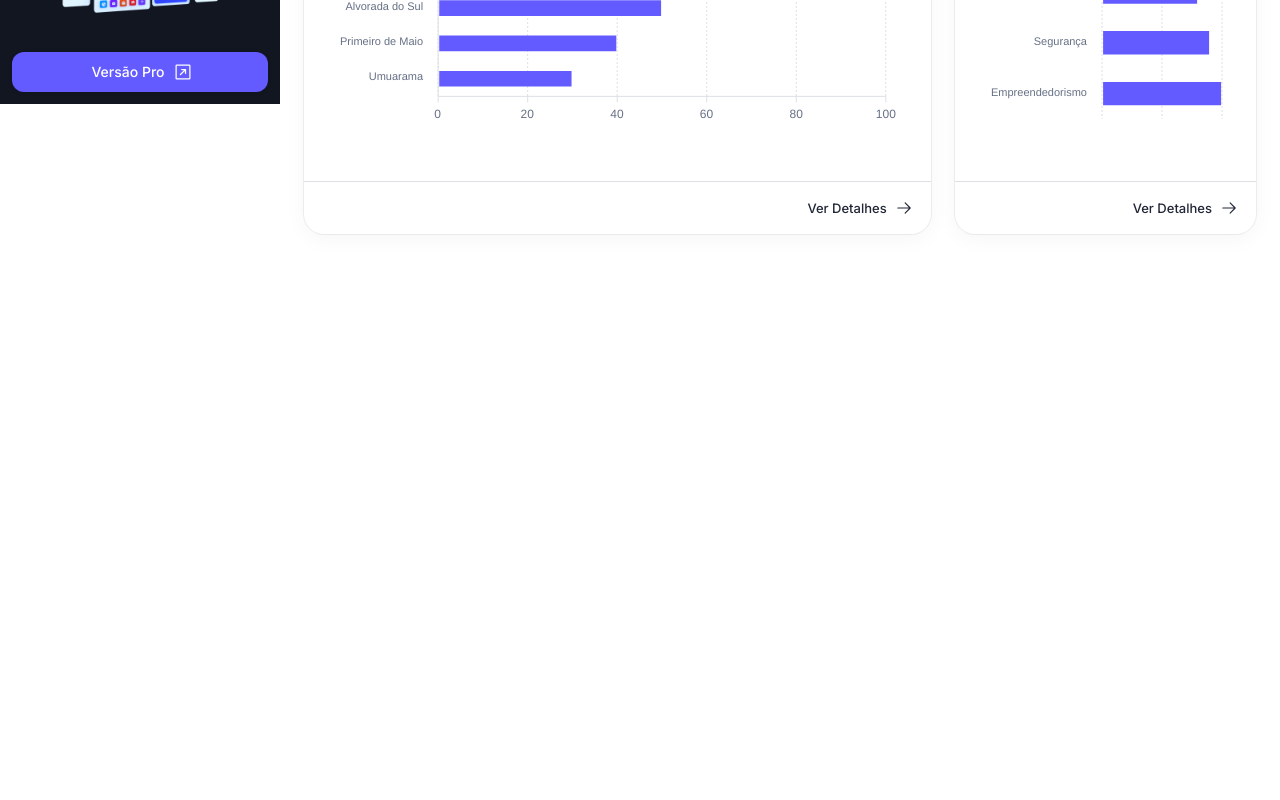
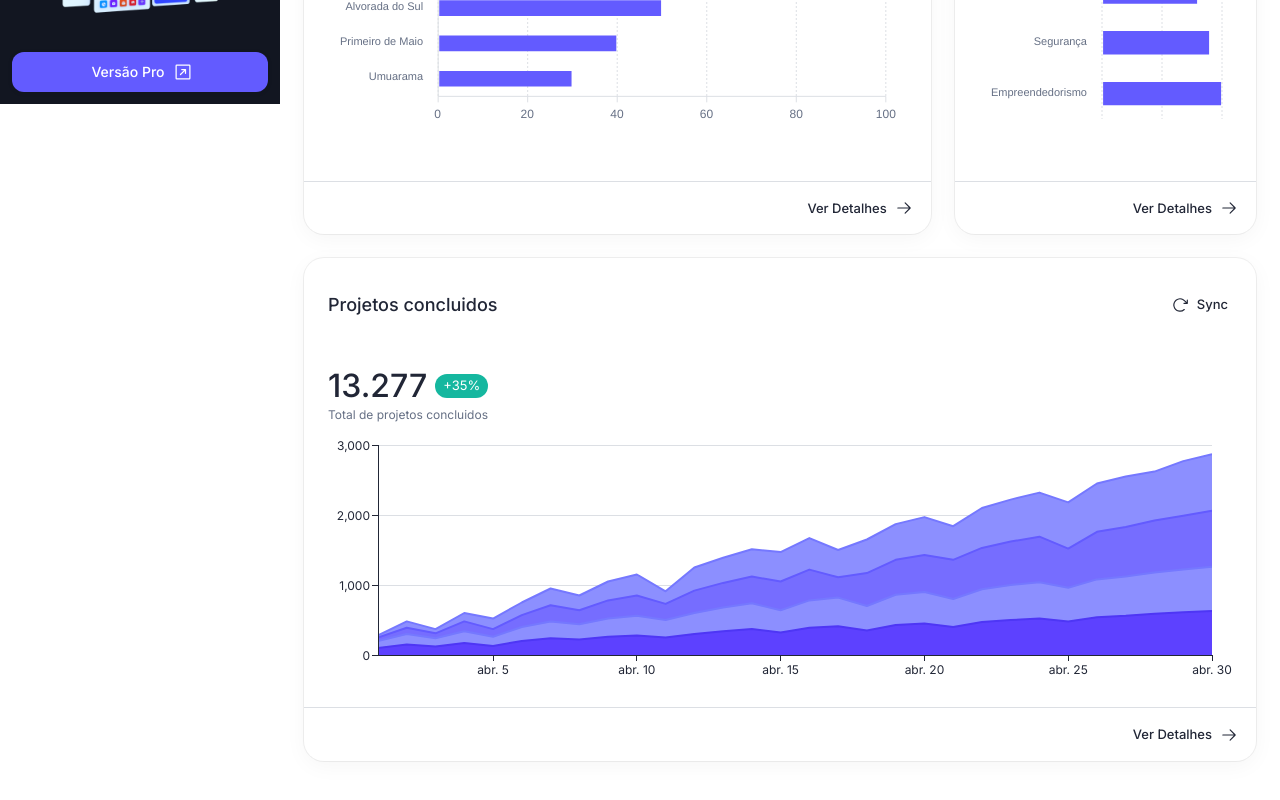
Before and after one commit to gabrielniino/material-kit-react, a Next.js app: page /dashboard in a window 1280 px wide. Shown: the part 696-1496 px from the top of the page. Before the commit the page ends 994 px from the top, so only its background shows below. Built offline with nearby package versions, Linux system fonts and the light colour scheme; no server answers; sample sign-in values are in the browser's storage.

Commit message:
chore: add linecharts in dashboard

```diff
--- a/package.json
+++ b/package.json
@@ -28,6 +28,7 @@
     "@mui/material": "5.15.20",
     "@mui/system": "5.15.20",
     "@mui/utils": "5.15.20",
+    "@mui/x-charts": "^7.23.1",
     "@mui/x-date-pickers": "7.7.1",
     "@phosphor-icons/react": "2.1.6",
     "apexcharts": "3.49.2",
--- a/src/app/dashboard/page.tsx
+++ b/src/app/dashboard/page.tsx
@@ -2,7 +2,7 @@ import * as React from 'react';
 import DynamicDashboard from "@/components/dashboard/overview/dynamic-dashboard";
 
 export const metadata = {
-  title: `Overview | Dashboard | Meu Sistema`,
+  title: `Overview | Dashboard | Smart Cities`,
 };
 
 export default function Page(): React.JSX.Element {
--- a/src/components/dashboard/layout/config.ts
+++ b/src/components/dashboard/layout/config.ts
@@ -5,7 +5,7 @@ export const navItems = [
   { key: 'overview', title: 'Dashboard', href: paths.dashboard.overview, icon: 'chart-pie' },
   { key: 'customers', title: 'Colaboradores', href: paths.dashboard.customers, icon: 'users' },
   { key: 'integrations', title: 'Integrações', href: paths.dashboard.integrations, icon: 'plugs-connected' },
-  { key: 'settings', title: 'Configuações', href: paths.dashboard.settings, icon: 'gear-six' },
+  { key: 'settings', title: 'Configurações', href: paths.dashboard.settings, icon: 'gear-six' },
   { key: 'account', title: 'Conta', href: paths.dashboard.account, icon: 'user' },
-  { key: 'error', title: 'Página de erro', href: paths.errors.notFound, icon: 'x-square' },
+  // { key: 'error', title: 'Página de erro', href: paths.errors.notFound, icon: 'x-square' },
 ] satisfies NavItemConfig[];
--- a/src/components/dashboard/overview/city-ranking.tsx
+++ b/src/components/dashboard/overview/city-ranking.tsx
@@ -79,7 +79,7 @@ function useChartOptions(): ApexOptions {
         },
         yaxis: {
             labels: {
-                formatter: (value) => (value > 0 ? `${value} registros` : `${value}`),
+                formatter: (value) => (value > 0 ? `${value} %` : `${value}`),
                 style: { colors: theme.palette.text.secondary },
             },
         },
--- a/src/components/dashboard/overview/dynamic-dashboard.tsx
+++ b/src/components/dashboard/overview/dynamic-dashboard.tsx
@@ -10,6 +10,7 @@ import { TotalProfit } from '@/components/dashboard/overview/total-profit';
 import { CityRanking } from '@/components/dashboard/overview/city-ranking';
 import { SectorRanking } from '@/components/dashboard/overview/sector-ranking';
 import { CscOrganization } from '@/components/dashboard/overview/csc-organization';
+import SessionsChart from './session-chart';
 
 export default function DynamicDashboard(): React.JSX.Element {
   const [selectedItem, setSelectedItem] = useState<'csc' | 'customers' | 'tasks' | 'profit'>('csc');
@@ -80,8 +81,9 @@ export default function DynamicDashboard(): React.JSX.Element {
           sx={{ height: '100%' }}
         />
       </Grid>
-            {/* <Grid lg={4} md={6} xs={12}>
-        <LatestProducts
+      <Grid lg={12} md={6} xs={12}>
+        <SessionsChart />
+        {/* <LatestProducts
           products={[
             {
               id: 'PRD-005',
@@ -164,8 +166,8 @@ export default function DynamicDashboard(): React.JSX.Element {
             },
           ]}
           sx={{ height: '100%' }}
-        />
-      </Grid> */}
+        /> */}
+      </Grid>
     </Grid>
   );
 }
--- /dev/null
+++ b/src/components/dashboard/overview/session-chart.tsx
@@ -0,0 +1,170 @@
+import * as React from 'react';
+import { useTheme } from '@mui/material/styles';
+import Card from '@mui/material/Card';
+import CardActions from '@mui/material/CardActions';
+import CardContent from '@mui/material/CardContent';
+import CardHeader from '@mui/material/CardHeader';
+import Divider from '@mui/material/Divider';
+import Button from '@mui/material/Button';
+import { ArrowRight as ArrowRightIcon } from '@phosphor-icons/react/dist/ssr/ArrowRight';
+import Chip from '@mui/material/Chip';
+import Stack from '@mui/material/Stack';
+import Typography from '@mui/material/Typography';
+import { LineChart } from '@mui/x-charts/LineChart';
+import { alpha } from '@mui/material/styles';
+import { ArrowClockwise as ArrowClockwiseIcon } from '@phosphor-icons/react/dist/ssr/ArrowClockwise';
+import { ApexOptions } from 'apexcharts';
+
+function AreaGradient({ color, id }: { color: string; id: string }) {
+    return (
+        <defs>
+            <linearGradient id={id} x1="50%" y1="0%" x2="50%" y2="100%">
+                <stop offset="0%" stopColor={color} stopOpacity={0.5} />
+                <stop offset="100%" stopColor={color} stopOpacity={0} />
+            </linearGradient>
+        </defs>
+    );
+}
+
+function getDaysInMonth(month: number, year: number) {
+    const date = new Date(year, month, 0);
+    const monthName = date.toLocaleDateString('pt-br', {
+        month: 'short',
+    });
+    const daysInMonth = date.getDate();
+    const days = [];
+    let i = 1;
+    while (days.length < daysInMonth) {
+        days.push(`${monthName} ${i}`);
+        i += 1;
+    }
+    return days;
+}
+
+export default function SessionsChart() {
+    const theme = useTheme();
+    const data = getDaysInMonth(4, 2024);
+
+    const colorPalette = [
+        theme.palette.primary.light,
+        theme.palette.primary.main,
+        theme.palette.primary.dark,
+    ];
+
+    return (
+        <Card sx={{ width: '100%' }}>
+            <CardHeader
+                action={
+                    <Button color="inherit" size="small" startIcon={<ArrowClockwiseIcon fontSize="var(--icon-fontSize-md)" />}>
+                        Sync
+                    </Button>
+                }
+                title="Projetos concluidos"
+            />
+            <CardContent>
+                <Stack sx={{ justifyContent: 'space-between' }}>
+                    <Stack
+                        direction="row"
+                        sx={{
+                            alignContent: { xs: 'center', sm: 'flex-start' },
+                            alignItems: 'center',
+                            gap: 1,
+                        }}
+                    >
+                        <Typography variant="h4" component="p">
+                            13.277
+                        </Typography>
+                        <Chip size="small" color="success" label="+35%" />
+                    </Stack>
+                    <Typography variant="caption" sx={{ color: 'text.secondary' }}>
+                        Total de projetos concluidos
+                    </Typography>
+                </Stack>
+                <LineChart
+                    colors={colorPalette}
+                    xAxis={[{ scaleType: 'point', data, tickInterval: (index, i) => (i + 1) % 5 === 0 }]}
+                    series={[
+                        {
+                            id: 'csc',
+                            label: 'CSC',
+                            showMark: false,
+                            curve: 'linear',
+                            stack: 'total',
+                            area: true,
+                            stackOrder: 'ascending',
+                            data: [
+                                30, 90, 60, 120, 150, 180, 240, 210, 270, 300, 180, 330, 360, 390, 420, 450, 390, 480, 510, 540, 480, 570, 600, 630, 660, 690, 720, 700, 780, 810
+                            ],
+                        },
+                        {
+                            id: 'iese',
+                            label: 'IESE',
+                            showMark: false,
+                            curve: 'linear',
+                            stack: 'total',
+                            area: true,
+                            stackOrder: 'ascending',
+                            data: [
+                                50, 90, 70, 140, 110, 170, 230, 200, 260, 290, 230, 320, 350, 380, 410, 440, 290, 470, 500, 530, 560, 590, 620, 650, 560, 680, 710, 740, 770, 800
+                            ],
+                        },
+                        {
+                            id: 'bright-cities',
+                            label: 'Bright Cities',
+                            showMark: false,
+                            curve: 'linear',
+                            stack: 'total',
+                            stackOrder: 'ascending',
+                            data: [
+                                100, 150, 120, 170, 130, 200, 240, 220, 260, 280, 250, 300, 340, 370, 320, 390, 410, 350, 430, 450, 400, 470, 500, 520, 480, 540, 560, 590, 610, 630
+                            ],
+                            area: true,
+                        },
+                        {
+                            id: 'icf-ny',
+                            label: 'ICF NY',
+                            showMark: false,
+                            curve: 'linear',
+                            stack: 'total',
+                            stackOrder: 'ascending',
+                            data: [
+                                100, 150, 120, 170, 130, 200, 240, 220, 260, 280, 250, 300, 340, 370, 320, 390, 410, 350, 430, 450, 400, 470, 500, 520, 480, 540, 560, 590, 610, 630
+                            ],
+                            area: true,
+                        },
+                    ]}
+                    height={250}
+                    margin={{ left: 50, right: 20, top: 20, bottom: 20 }}
+                    grid={{ horizontal: true }}
+                    sx={{
+                        '& .MuiAreaElement-series-organic': {
+                            fill: "url('#organic')",
+                        },
+                        '& .MuiAreaElement-series-referral': {
+                            fill: "url('#referral')",
+                        },
+                        '& .MuiAreaElement-series-direct': {
+                            fill: "url('#direct')",
+                        },
+                    }}
+                    slotProps={{
+                        legend: {
+                            hidden: true,
+                        },
+                    }}
+                >
+                    <AreaGradient color={theme.palette.primary.dark} id="csc" />
+                    <AreaGradient color={theme.palette.primary.main} id="iese" />
+                    <AreaGradient color={theme.palette.primary.light} id="bright-cities" />
+                    <AreaGradient color={theme.palette.primary.light} id="icf-ny" />
+                </LineChart>
+            </CardContent>
+            <Divider />
+            <CardActions sx={{ justifyContent: 'flex-end' }}>
+                <Button color="inherit" endIcon={<ArrowRightIcon fontSize="var(--icon-fontSize-md)" />} size="small">
+                    Ver Detalhes
+                </Button>
+            </CardActions>
+        </Card>
+    );
+}
--- a/src/components/dashboard/overview/total-profit.tsx
+++ b/src/components/dashboard/overview/total-profit.tsx
@@ -20,7 +20,7 @@ export function TotalProfit({ sx }: TotalProfitProps): React.JSX.Element {
           <Stack direction="row" sx={{ alignItems: 'flex-start', justifyContent: 'space-between' }} spacing={3}>
             <Stack spacing={1}>
               <Typography color="text.secondary" gutterBottom variant="h5">
-                Bright Cities
+                ICF NY
               </Typography>
               {/* <Typography variant="h4">{value}%</Typography> */}
             </Stack>
```
Also changed, not shown: 1 other file (tests, documents, lock files or other folders). Lines whose indentation alone changed are shown as unchanged.
